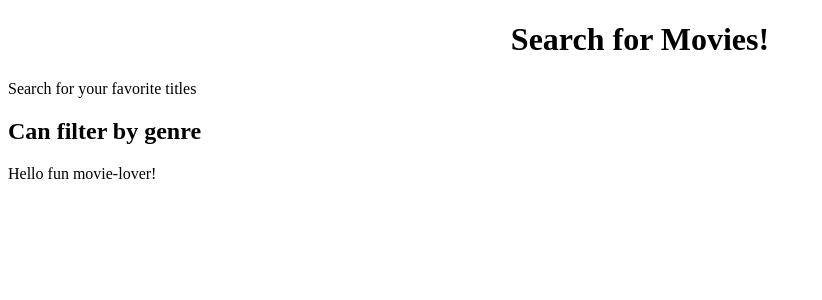
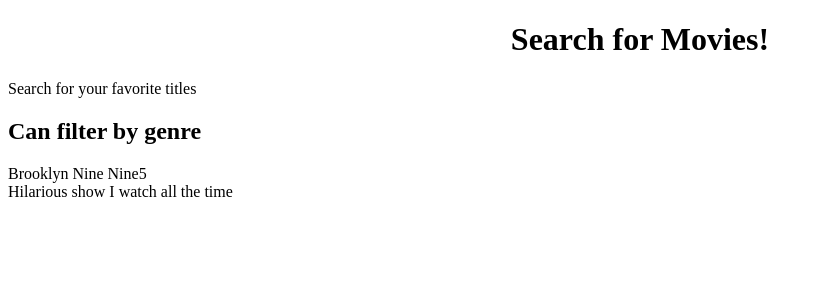
Before and after one commit to codingwright/local-movie-app, an Angular app: page / in a window 1280 px wide. Shown: the top 300 px of the page, without its empty margins (0-822 px from the left). Built offline with nearby package versions, Linux system fonts and the light colour scheme.

Commit message:
Video 3 work

```diff
--- /dev/null
+++ b/src/app/ishow-details.ts
@@ -0,0 +1,6 @@
+export interface IShowDetails {
+    name: string
+    description: string
+    rate: number
+    image: string
+}
--- a/src/app/show-details/show-details.component.html
+++ b/src/app/show-details/show-details.component.html
@@ -1,3 +1,12 @@
-<p>
- Hello fun movie-lover!
-</p>
+<div>
+    <div>
+        <span>{{current.name}}</span>
+        <span>{{current.rate}}</span>
+    </div>
+    <div>
+        <span>{{current.image}}</span>
+    </div>
+    <div>
+        {{current.description}}
+    </div>
+</div>
--- a/src/app/show-details/show-details.component.ts
+++ b/src/app/show-details/show-details.component.ts
@@ -1,4 +1,5 @@
 import { Component, OnInit } from '@angular/core';
+import { IShowDetails } from '../ishow-details';
 
 @Component({
   selector: 'app-show-details',
@@ -6,8 +7,15 @@ import { Component, OnInit } from '@angular/core';
   styleUrls: ['./show-details.component.css']
 })
 export class ShowDetailsComponent implements OnInit {
-
-  constructor() { }
+  current: IShowDetails
+  constructor() {
+    this.current = {
+      name: 'Brooklyn Nine Nine',
+      description: 'Hilarious show I watch all the time',
+      rate: 5,
+      image: ''
+    };
+  }
 
   ngOnInit() {
   }
```
